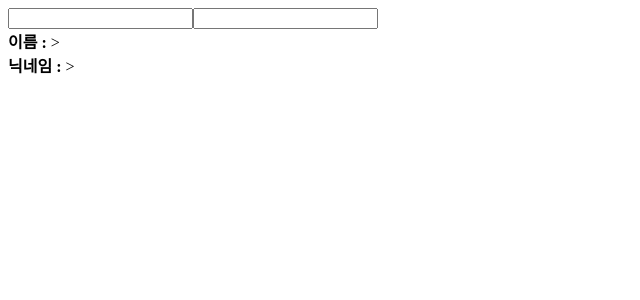
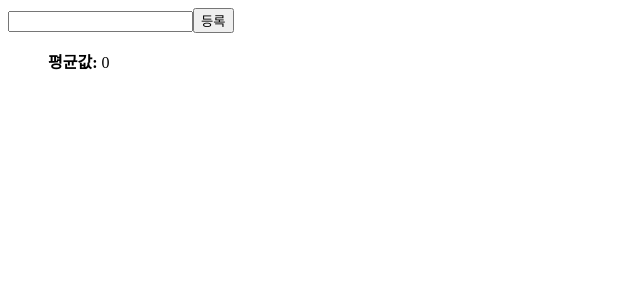
Before and after one commit to overaction/react_practice, a React (Create React App) app: page / in a window 1280 px wide. Shown: the top 300 px of the page, without its empty margins (0-640 px from the left). Built offline with nearby package versions, Linux system fonts and the light colour scheme.

Commit message:
Hooks #3 useMemo

```diff
--- a/src/App.js
+++ b/src/App.js
@@ -1,8 +1,8 @@
-import React from 'react';
-import Info from './Info';
+import React, { useState, Fragment } from 'react';
+import Average from './Average';
 
 const App = () => {
-    return <Info />
+    return <Average />
 }
 
 export default App;
--- /dev/null
+++ b/src/Average.js
@@ -0,0 +1,42 @@
+import React, {useState, Fragment, useMemo} from 'react';
+import { number } from 'prop-types';
+
+const getAverage = (numbers) => {
+    console.log('평균값 계산');
+    if(numbers.length === 0) return 0;
+    const sum = numbers.reduce((a,b) => a+b);
+    return sum / numbers.length;
+}
+
+const Average = () => {
+    const [list, setList] = useState([]);
+    const [number, setNumber] = useState('');
+
+    const onChange = e => {
+        setNumber(e.target.value);
+    }
+    const onInsert = () => {
+        const nextList = list.concat(parseInt(number));
+        setList(nextList);
+        setNumber('');
+    }
+
+    const avg = useMemo(() => getAverage(list),[list]);
+
+    return (
+    <Fragment>
+        <input value={number} onChange={onChange} />
+        <button onClick={onInsert}>등록</button>
+        <ul>
+            {list.map((value, index) => (
+                <li key={index}>{value}</li>
+            ))}
+            <div>
+                <b>평균값: </b> {avg}
+            </div>
+        </ul>
+    </Fragment>
+)
+}
+
+export default Average;
--- a/src/Info.js
+++ b/src/Info.js
@@ -1,30 +1,29 @@
-import React, { useReducer, Fragment } from 'react';
-
-function reducer(state,action) {
-    return {
-        ...state,
-        [action.name]: action.value
-    }
-}
+import React, {useState, useEffect, Fragment} from 'react';
 
 const Info = () => {
-    const[state, dispatch] = useReducer(reducer, {
-        name: '',
-        nickname: ''
-    });
-    const {name,nickname} = state;
-    const onChange = e => {
-        dispatch(e.target); //reducer 함수 호출
+    const [name, setName] = useState('');
+    const [nickname, setNick] = useState('');
+    useEffect(() => {
+        console.log("렌더링 완료");
+        console.log({
+            name,nickname
+        })
+        return () => {
+            console.log('cleanup');
+            console.log(name);
+        }
+    },[])
+
+    const onChangeName = e => {
+        setName(e.target.value);
     }
 
     return (
         <Fragment>
-            <input name="name" value={name} onChange={onChange} />
-            <input name="nickname" value={nickname} onChange={onChange} />
-            <br/>
-            <b>이름 : </b> {name}> <br/>
-            <b>닉네임 : </b> {nickname}>
-
+            <input value={name} onChange={onChangeName} />
+            <input value={nickname} onChange={(e) => {setNick(e.target.value)}} /> <br />
+            <b>이름 : </b> {name} <br />
+            <b>닉네임: </b> {nickname}
         </Fragment>
     )
 }
```
